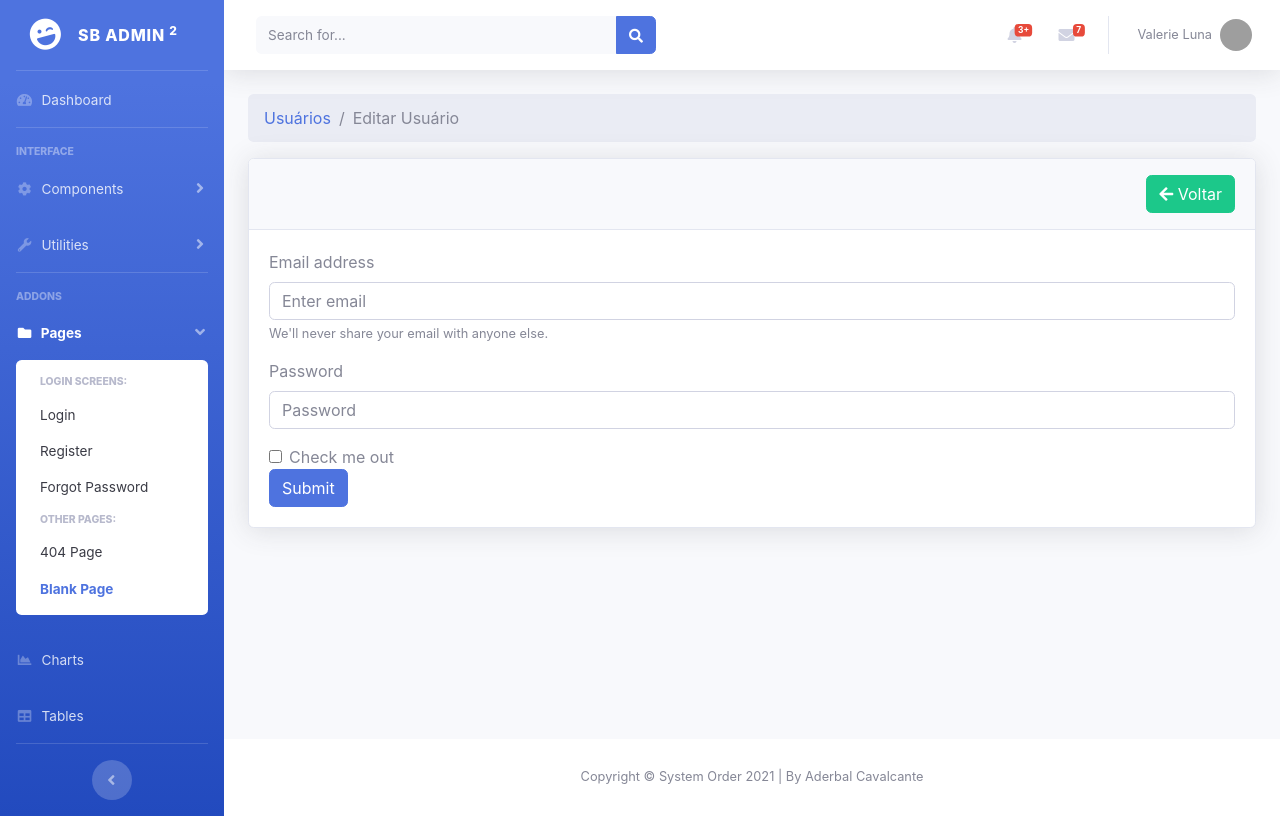
After one commit to adercv/project-order-of-service-CI, a CodeIgniter app: page /project-order-of-service-CI/index.php/usuarios/edit/1 in a window 1280 px wide. The commit adds this page. Run offline with CodeIgniter, Linux system fonts and the light colour scheme; tables that the repository leaves empty or names only in its code hold one stand-in row (values such as "Sample post"); grey boxes are pictures that could not be loaded.

Commit message:
Iniciada função para edição de usuários

```diff
--- a/application/controllers/Usuarios.php
+++ b/application/controllers/Usuarios.php
@@ -2,35 +2,26 @@
 
 defined('BASEPATH') or exit('Ação não permitida');
 
-class Usuarios extends CI_Controller
-{
-    public function __construct()
-    {
+class Usuarios extends CI_Controller {
+
+    public function __construct() {
         parent::__construct();
 
         //Definir se há sessão
     }
 
-    public function index()
-    {
+    public function index() {
         $data = array(
-
             'titulo' => 'Usuários cadastrados',
-
-
             'styles' => array(
                 'vendor/datatables/dataTables.bootstrap4.min.css',
-
             ),
-
             'scripts' => array(
                 'vendor/datatables/jquery.dataTables.min.js',
                 'vendor/datatables/dataTables.bootstrap4.min.js',
                 'vendor/datatables/app.js'
             ),
-
             'usuarios' => $this->ion_auth->users()->result(), //get all users
-
         );
 
         //debug
@@ -42,4 +33,27 @@ class Usuarios extends CI_Controller
         $this->load->view('usuarios/index');
         $this->load->view('layout/footer');
     }
+
+    public function edit($user_id = NULL) {
+
+        if (!$user_id || !$this->ion_auth->user($user_id)->row()) {
+            exit('Usuário não encontrado!');
+        } else {
+
+            $data = array(
+                'titulo' => 'Editar Usuário',
+                'usuario' => $this->ion_auth->user($user_id)->row(),
+            );
+
+//            echo '<pre>';
+//            print_r($data['usuario']);
+//            exit();
+
+            $this->load->view('layout/header', $data);
+            $this->load->view('usuarios/edit');
+            $this->load->view('layout/footer');
+        }
+
+    }
+
 }
--- /dev/null
+++ b/application/views/usuarios/edit.php
@@ -0,0 +1,49 @@
+<?php $this->view('layout/sidebar'); ?>
+
+<!-- Main Content -->
+<div id="content">
+
+    <?php $this->load->view('layout/navbar'); ?>
+
+    <!-- Begin Page Content -->
+    <div class="container-fluid">
+
+        <!--BreadCrumb Example-->
+        <nav aria-label="breadcrumb">
+            <ol class="breadcrumb">
+                <li class="breadcrumb-item"><a href="<?php echo base_url('/usuarios'); ?>">Usuários</a></li>
+                <li class="breadcrumb-item active" aria-current="page"><?php echo $titulo ?></li>
+            </ol>
+        </nav>
+
+        <!--DataTables Example-->
+        <div class="card shadow mb-4">
+            <div class="card-header py-3">
+                <a title="Voltar" href="<?php echo base_url('/usuarios'); ?>" class="btn btn-success btn-sm-4 float-right"><i class="fa fa-arrow-left" aria-hidden="true"></i>&nbsp;Voltar</a>
+            </div>
+            <div class="card-body">
+                <form>
+                    <div class="form-group">
+                        <label for="exampleInputEmail1">Email address</label>
+                        <input type="email" class="form-control" id="exampleInputEmail1" aria-describedby="emailHelp" placeholder="Enter email">
+                        <small id="emailHelp" class="form-text text-muted">We'll never share your email with anyone else.</small>
+                    </div>
+                    <div class="form-group">
+                        <label for="exampleInputPassword1">Password</label>
+                        <input type="password" class="form-control" id="exampleInputPassword1" placeholder="Password">
+                    </div>
+                    <div class="form-check">
+                        <input type="checkbox" class="form-check-input" id="exampleCheck1">
+                        <label class="form-check-label" for="exampleCheck1">Check me out</label>
+                    </div>
+                    <button type="submit" class="btn btn-primary">Submit</button>
+                </form>
+            </div>
+        </div>
+
+
+    </div>
+    <!-- /.container-fluid -->
+
+</div>
+<!-- End of Main Content -->
--- a/application/views/usuarios/index.php
+++ b/application/views/usuarios/index.php
@@ -41,7 +41,7 @@
                                     <td><?php echo $user->email ?></td>
                                     <td><?php echo $user->active ?></td>
                                     <td class="text-right">
-                                        <a title="Editar" href="" class="btn btn-sm btn-primary"><i class="fas fa-user-edit"></i></a>
+                                        <a title="Editar" href="<?php echo base_url('usuarios/edit/'.$user->id); ?>" class="btn btn-sm btn-primary"><i class="fas fa-user-edit"></i></a>
                                         <a title="Excluir" href="" class="btn btn-sm btn-danger"><i class="fas fa-user-times"></i></a>
                                     </td>
                                 </tr>
```
